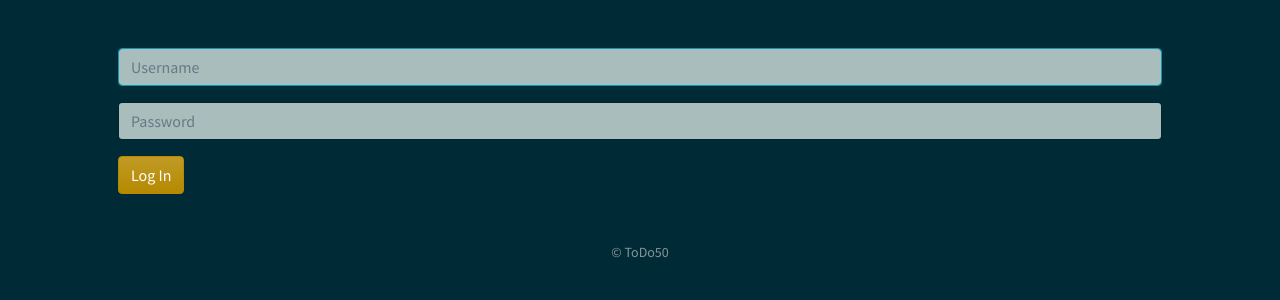
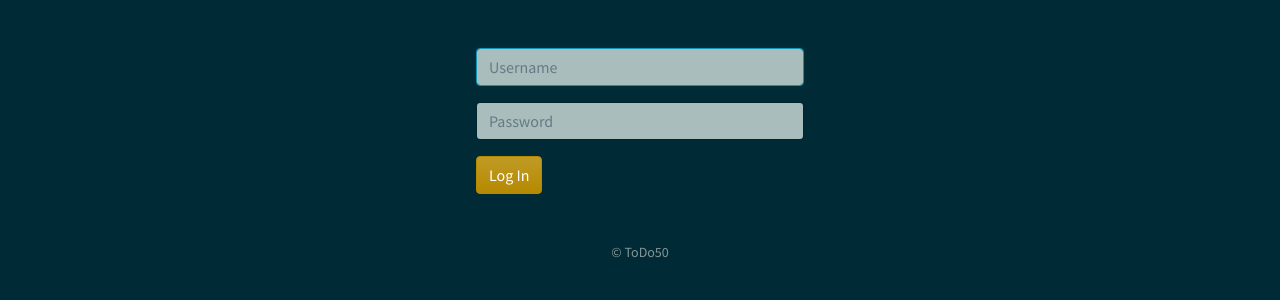
Before and after one commit to ilya-lebedev/ToDo50, a Flask app: page /login in a window 1280 px wide. Shown: the part 64-364 px from the top of the page. Run offline with Flask 2, Linux system fonts and the light colour scheme; some libraries are stand-ins or nearby versions.

Commit message:
refactor: Change width of login form

```diff
--- a/templates/login.html
+++ b/templates/login.html
@@ -5,6 +5,8 @@
 {% endblock %}
 
 {% block main %}
+    <div class="row justify-content-center">
+        <div class="col-4">
             <form action="/login" method="post">
                 <div class="form-group">
                     <input autocomplete="off" autofocus class="form-control" name="username" placeholder="Username" type="text">
@@ -14,4 +16,6 @@
                 </div>
                 <button class="btn btn-primary" type="submit">Log In</button>
             </form>
+        </div>
+    </div>
 {% endblock %}
```
Lines whose indentation alone changed are shown as unchanged.
